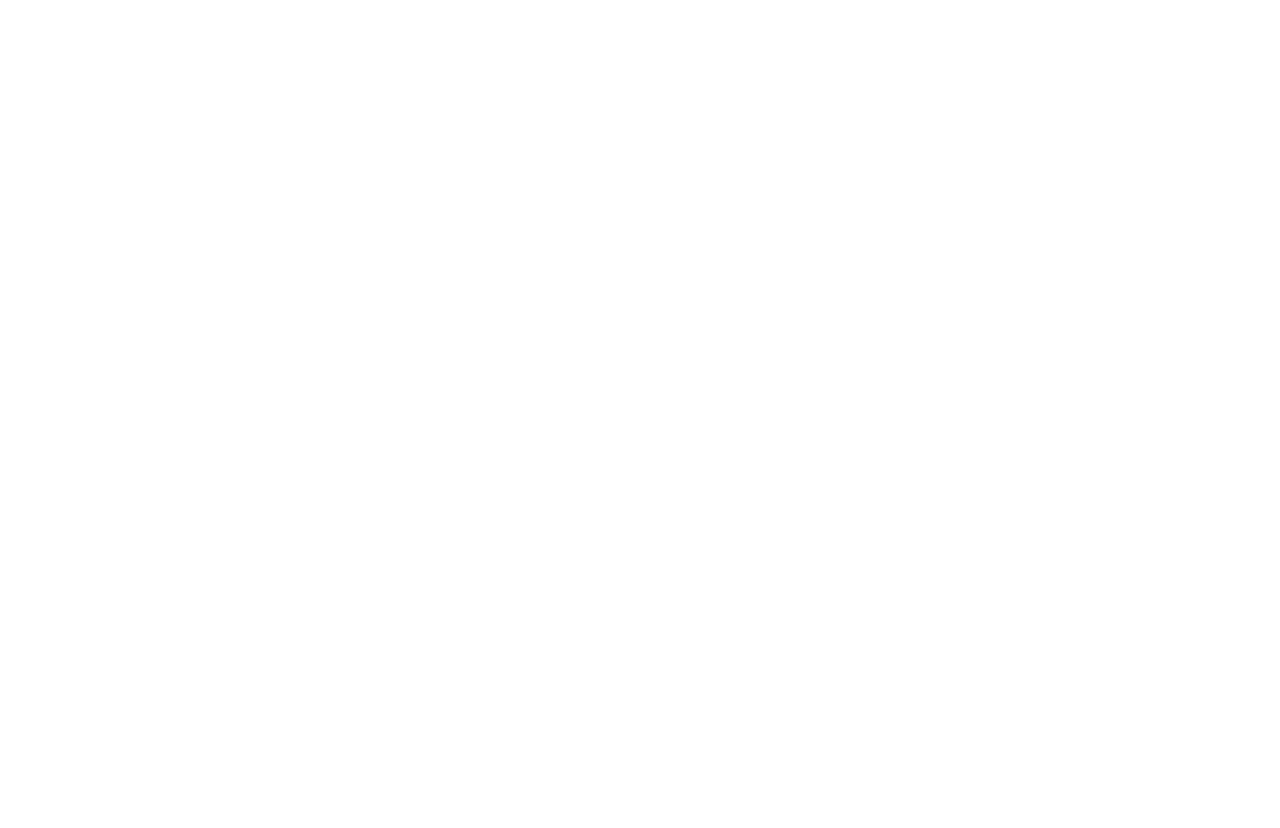
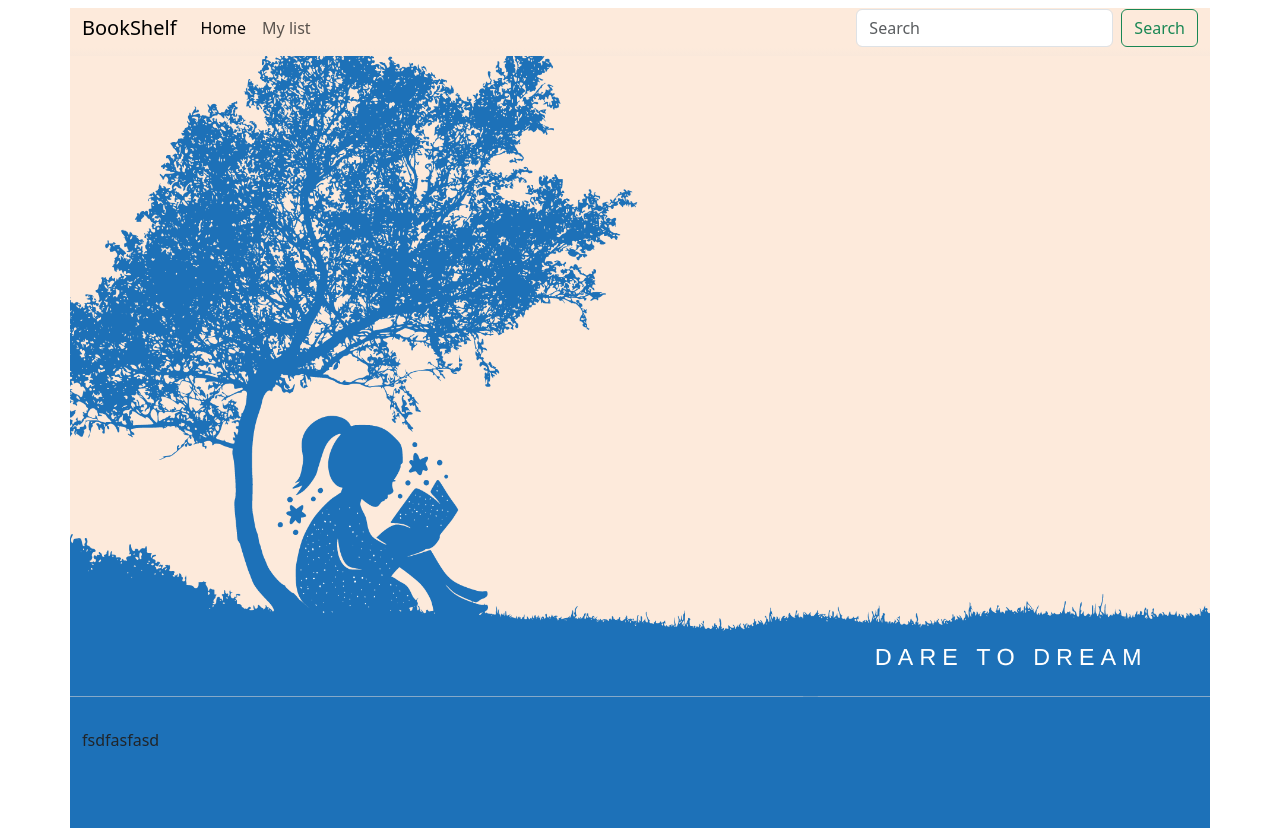
Before and after one commit to kseniiaIrinarkhova/bookShelf, a plain HTML site: page index.html in a window 1280 px wide. Before the commit the page ends 800 px from the top, so only its background shows below. Drawn offline with nearby package versions, Linux system fonts and the light colour scheme.

Commit message:
draft site layout

```diff
--- a/index.html
+++ b/index.html
@@ -1,13 +1,61 @@
 <!DOCTYPE html>
 <html lang="en">
+
 <head>
-    <meta charset="UTF-8">
-    <meta name="viewport" content="width=device-width, initial-scale=1.0">
-    <title>Bookshelf</title>
-    <link rel="stylesheet" href="./src/style.css">
-    <script type="module" src="./src/index.js" defer></script>
+  <meta charset="UTF-8">
+  <meta name="viewport" content="width=device-width, initial-scale=1.0">
+  <title>Bookshelf</title>
+  <link rel="stylesheet" href="./src/style.css">
+  <!-- Bootstrap -->
+  <link href="https://cdn.jsdelivr.net/npm/bootstrap@5.3.0-alpha3/dist/css/bootstrap.min.css" rel="stylesheet"
+    integrity="sha384-KK94CHFLLe+nY2dmCWGMq91rCGa5gtU4mk92HdvYe+M/SXH301p5ILy+dN9+nJOZ" crossorigin="anonymous" />
+  <script type="importmap">
+            {
+              "imports": {
+                "@popperjs/core": "https://cdn.jsdelivr.net/npm/@popperjs/core@2.11.8/dist/esm/popper.min.js",
+                "axios" : "https://cdn.skypack.dev/axios",
+                "bootstrap": "https://cdn.jsdelivr.net/npm/bootstrap@5.3.2/dist/js/bootstrap.esm.min.js"
+              }
+            }
+            </script>
+  <script type="module" src="./src/index.js" defer></script>
+
 </head>
-<body>
+
+<body><!--style=" background-image: linear-gradient(to bottom, #FDEADB, #FDEADB 70%, #1D71B8 100% );">-->
+<!--  <body style="background-image: url(./src/img/hero.png);">-->
+  <nav class="navbar navbar-expand-lg " >
+    <div class="container-xl"style="background-color: #FDEADB">
+      <a class="navbar-brand" href="#">BookShelf</a>
+      <button class="navbar-toggler" type="button" data-bs-toggle="collapse" data-bs-target="#navbarNavAltMarkup"
+        aria-controls="navbarNavAltMarkup" aria-expanded="false" aria-label="Toggle navigation">
+        <span class="navbar-toggler-icon"></span>
+      </button>
+      <div class="collapse navbar-collapse" id="navbarNavAltMarkup">
+        <div class="navbar-nav me-auto">
+          <a class="nav-link active" aria-current="page" href="#">Home</a>
+          <a class="nav-link" href="#">My list</a>
+        </div>
+        <form class="d-flex" role="search">
+          <input class="form-control me-2" type="search" placeholder="Search" aria-label="Search">
+          <button class="btn btn-outline-success" type="submit">Search</button>
+        </form>
+      </div>
+    </div>
+  </nav>
+  <main class="container-xl" style="min-height: 85vh; background-image: linear-gradient(to bottom, #FDEADB, #1D71B8 70%, #1D71B8 100% );padding: 0;">
+    <div class="row g-2">
+      <div class="col-12"  >
+        <img src="./src/img/hero.png" alt="Inspiration" id="hero" style="width: 100%;">
+      </div>
+      <div class="col-md-2"></div>
+      <div class="col-md-10"></div>
+    </div>
+  </main>
+  <footer class="container-xl" style="height: 100px; background-color: #1D71B8;">
+fsdfasfasd
+  </footer>
 
 </body>
+
 </html>
```
Also changed, not shown: src/img/hero.png (added).
